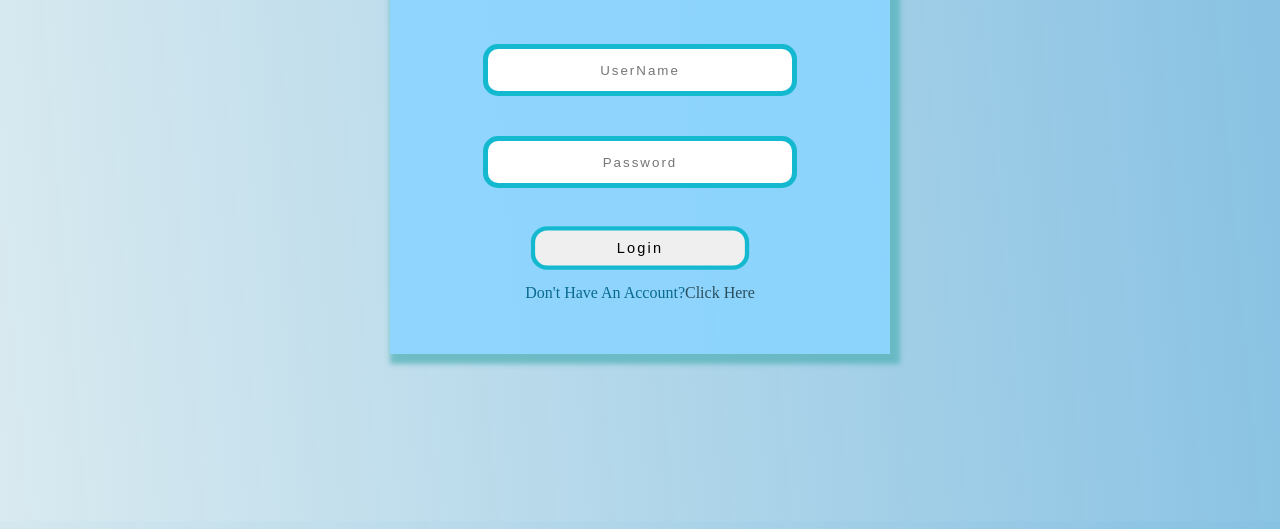
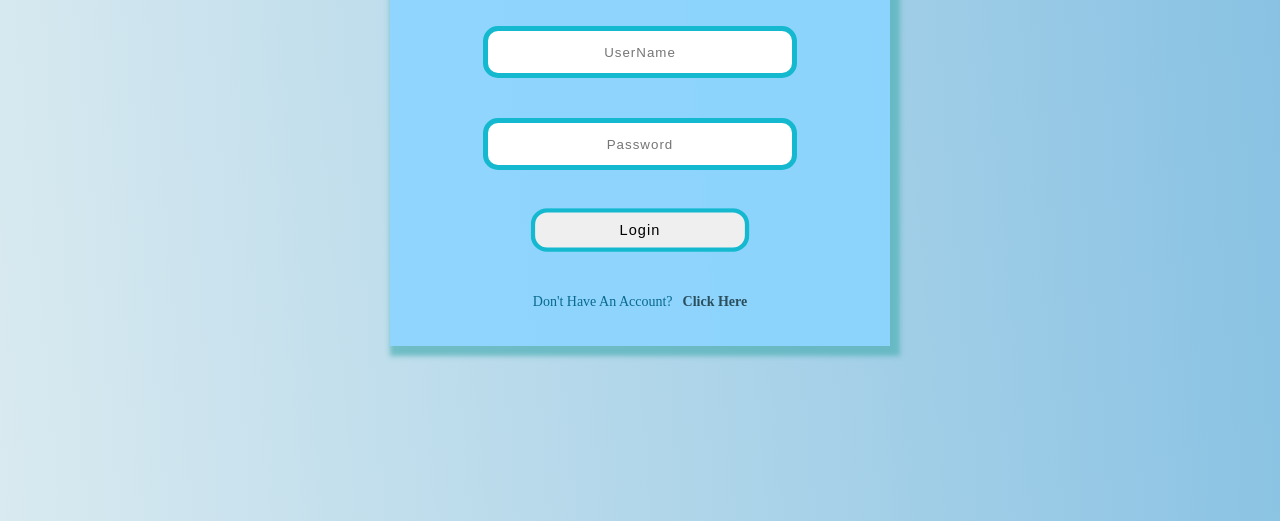
Before and after one commit to Kareemaz35/LginUi, a plain HTML site: page index.html in a window 1280 px wide. Shown: the part 279-808 px from the top of the page. Drawn offline with Linux system fonts and the light colour scheme.

Commit message:
style.css

```diff
--- a/style.css
+++ b/style.css
@@ -1,104 +1,135 @@
-html{
+html,
+body {
     height: 100%;
+    margin: 0;
+    padding: 0;
+    font-family: monospace;
 }
 
-body{
-    background: linear-gradient(85deg,rgb(217, 234, 240),rgba(123, 187, 224, 0.911));
+body {
+    background: linear-gradient(85deg, rgb(217, 234, 240), rgba(123, 187, 224, 0.911));
+    display: flex;
+    justify-content: center;
+    align-items: center;
+    flex-wrap: wrap;
+}
 
-    height: 100%;
+/* صندوق تسجيل الدخول */
+.login-form {
     display: flex;
-        flex-wrap: wrap;
+    flex-direction: column;
     align-items: center;
-        justify-content: center;
-}
-.login-form{
-    font-family: monospace;
-    letter-spacing: 3.5px;
-    display: flex;
-    align-items: center;
-    flex-direction: column;
     height: 450px;
     width: 500px;
     background-color: rgba(139, 213, 255, 0.911);
     box-shadow: 5px 5px 5px 5px rgba(85, 179, 185, 0.753);
+    letter-spacing: 2px;
 }
-h1{
+
+/* عنوان */
+h1 {
     color: rgb(1, 147, 204);
-    margin-block: 50px
+    margin-block: 50px;
+}
 
-}
-.UserName{
-    padding-top: 10px;
+/* دخل */
+.UserName,
+.Password {
     padding-bottom: 40px;
 }
-.Password{
-    padding-bottom: 40px;
-}
-input{
+
+input {
     width: 300px;
     height: 40px;
     border-radius: 15px;
     text-align: center;
-    letter-spacing: 2px;
-    border: 5px solid rgb(4, 255, 234) ;
+    letter-spacing: 1px;
+    border: 5px solid rgb(4, 255, 234);
     animation: border_frame 2s infinite;
-    transform: scale(1.0);
+    transition: border-color 0.3s ease;
 }
-input:focus{
+
+input:focus {
     outline: none;
     border: 5px solid rgb(35, 136, 161);
     animation: none;
+}
 
-}
-@keyframes border_frame{
-    0% {border-color: rgb(4, 255, 234);}
-
-    50% {border-color: rgb(20, 185, 207);}
-
-    100% {border-color: rgb(35, 136, 161);}
-}
-button{
-    cursor: pointer ;
+/* تسجيل الدخول*/
+button {
+    cursor: pointer;
     width: 200px;
     height: 40px;
     border-radius: 15px;
     text-align: center;
-        letter-spacing: 2px;
+    letter-spacing: 1px;
     border: 4px solid;
-        animation: button 2s infinite , heart 1.5s infinite ;
+    animation: button 2s infinite, heart 1.5s infinite;
     transform: scale(1.0);
 }
-@keyframes heart{
-    0% {transform: scale(1);}
 
-    50% {transform: scale(1.1);}
+/* تحريك الإطار */
+@keyframes border_frame {
+    0% {
+        border-color: rgb(4, 255, 234);
+    }
 
-    100% {transform: scale(1);}
+    50% {
+        border-color: rgb(20, 185, 207);
     }
-@keyframes button{
-    0%{border-color:rgb(4, 255, 234);}
-    50%{border-color: rgb(20, 185, 207);}
-    100%{border-color: rgb(35, 136, 161);}
+
+    100% {
+        border-color: rgb(35, 136, 161);
     }
-.signin{
-   display: flex
-;
+}
+
+@keyframes heart {
+    0% {
+        transform: scale(1);
+    }
+
+    50% {
+        transform: scale(1.1);
+    }
+
+    100% {
+        transform: scale(1);
+    }
+}
+
+@keyframes button {
+    0% {
+        border-color: rgb(4, 255, 234);
+    }
+
+    50% {
+        border-color: rgb(20, 185, 207);
+    }
+
+    100% {
+        border-color: rgb(35, 136, 161);
+    }
+}
+
+/*هل نسيت؟*/
+.signin {
+    display: flex;
+    gap: 10px;
     align-items: center;
+    margin-top: 30px;
     font-family: serif;
-    letter-spacing: 0px;
+    font-size: 14px;
     color: rgb(9, 105, 143);
+    letter-spacing: 0;
+}
 
-}
-.signin p{
-    font-family: serif;
-    letter-spacing: 0px;
-}
-.signin a{
+.signin a {
     text-decoration: none;
     color: rgb(42, 78, 92);
+    font-weight: bold;
 }
-/*
+<!--
 By Kareem Azzam
-    0981990711 Call
-    0968868563 What's App
-*/
+Call: +963981990711
+What's App : +963968868563
+-->
```
Lines whose indentation alone changed are shown as unchanged.
